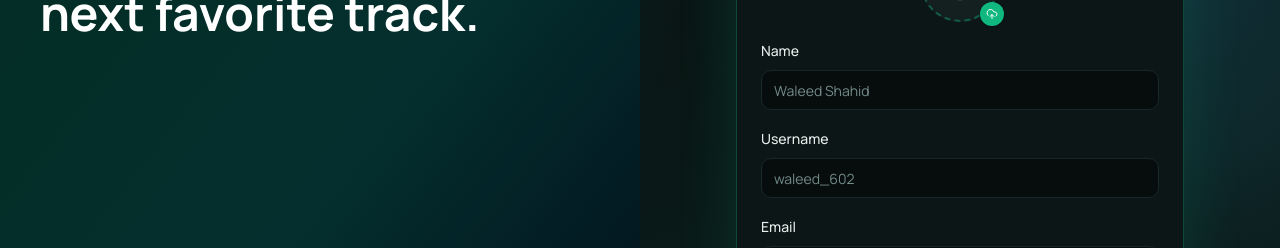
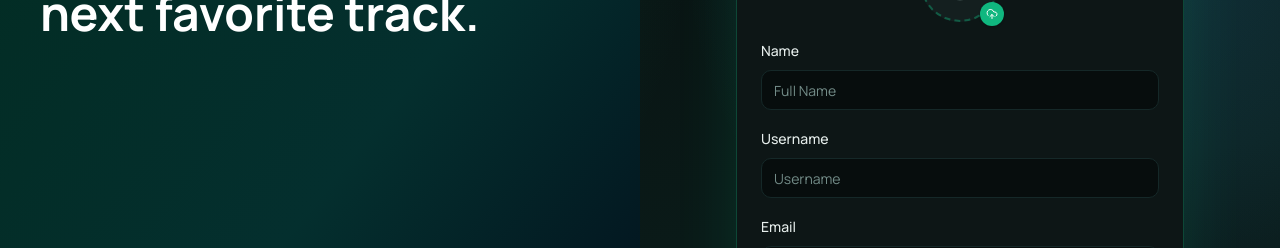
Before and after one commit to W-Bjwa04/Melodia-Real-Time-Music-Streaming-Platform, a React app in the folder frontend/: page /register in a window 1280 px wide. Shown: the part 209-457 px from the top of the page. Built offline with nearby package versions, Linux system fonts and the light colour scheme; no server answers; the HTML template or start-up script is replaced by a standard one.

Commit message:
fix deployment realted issue

```diff
--- a/frontend/src/pages/auth/LoginPage.jsx
+++ b/frontend/src/pages/auth/LoginPage.jsx
@@ -74,7 +74,7 @@ export default function LoginPage() {
                     <FormItem>
                       <FormLabel>Username or Email</FormLabel>
                       <FormControl>
-                        <Input placeholder='waleed_602 or email' {...field} />
+                        <Input placeholder='username or email' {...field} />
                       </FormControl>
                       <FormMessage />
                     </FormItem>
--- a/frontend/src/pages/auth/RegisterPage.jsx
+++ b/frontend/src/pages/auth/RegisterPage.jsx
@@ -125,7 +125,8 @@ export default function RegisterPage() {
                     <FormItem>
                       <FormLabel>Name</FormLabel>
                       <FormControl>
-                        <Input placeholder='Waleed Shahid' {...field} />
+                        <Input placeholder='Full Name
+                        ' {...field} />
                       </FormControl>
                       <FormMessage />
                     </FormItem>
@@ -139,7 +140,7 @@ export default function RegisterPage() {
                     <FormItem>
                       <FormLabel>Username</FormLabel>
                       <FormControl>
-                        <Input placeholder='waleed_602' {...field} />
+                        <Input placeholder='Username' {...field} />
                       </FormControl>
                       <FormMessage />
                     </FormItem>
```
